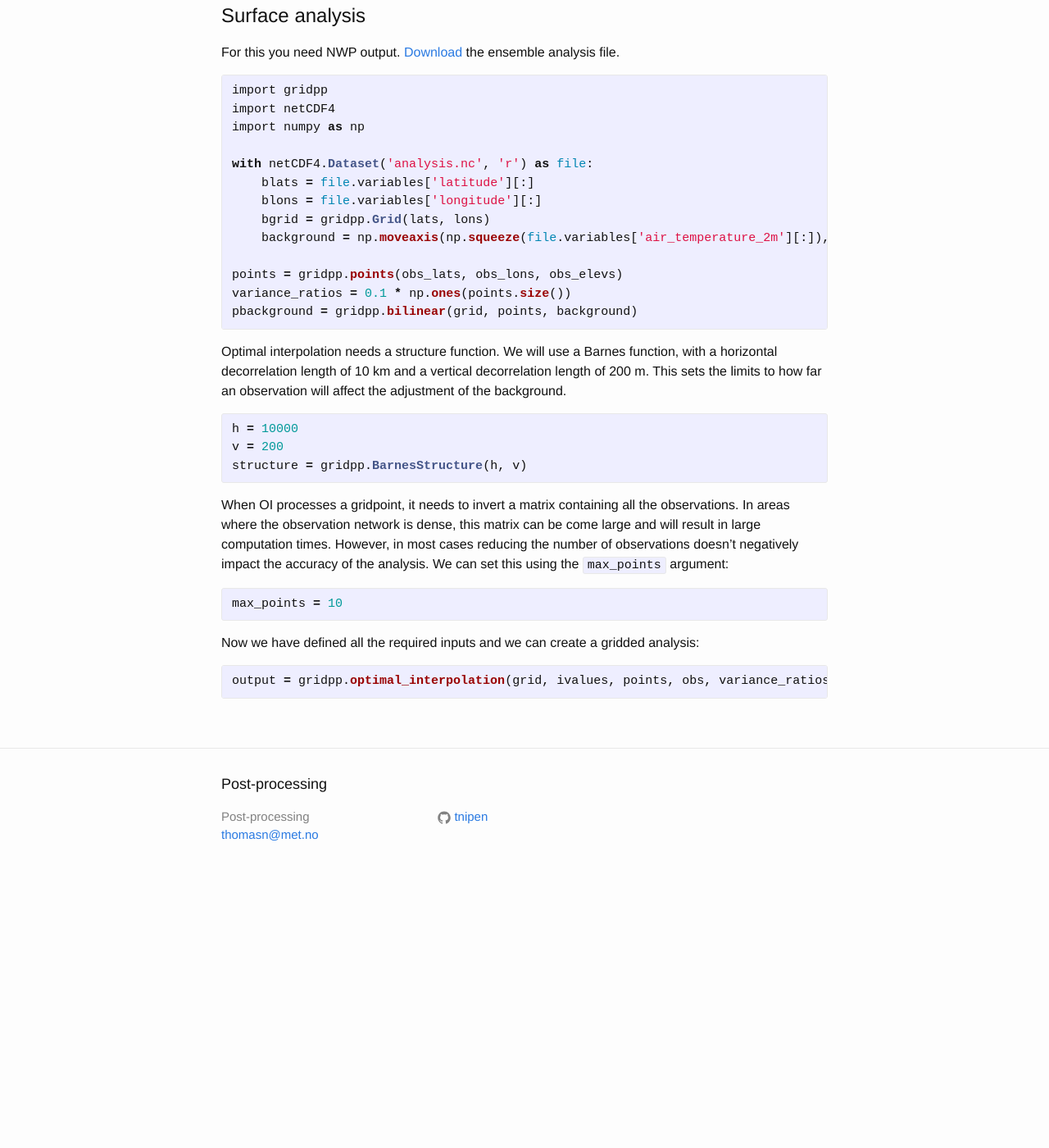
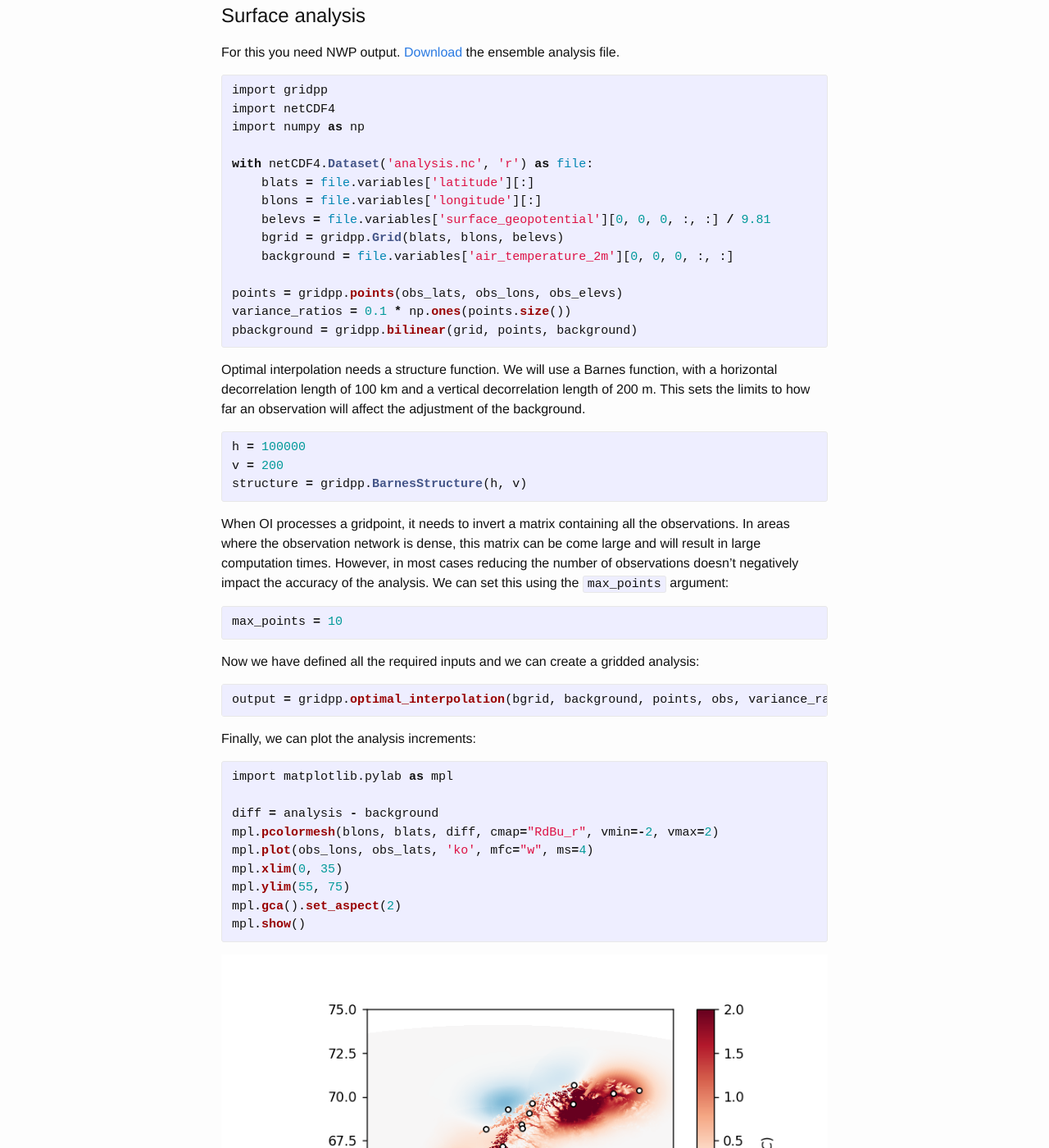
Before and after one commit to tnipen/tnipen.github.io, a Jekyll site: the page built from _posts/2020-05-22-titanlib-gridpp.markdown, in a window 1280 px wide and 1400 px high, scrolled down 952 px. Shown: the whole window at 82% size. Built offline with Jekyll 4.4.1, drawn with Linux system fonts in a browser that asks for light colours; before the commit the page ends 2042 px from its top, so only the background shows below that.

Commit message:
Added analysis increment image

```diff
--- a/_posts/2020-05-22-titanlib-gridpp.markdown
+++ b/_posts/2020-05-22-titanlib-gridpp.markdown
@@ -53,8 +53,9 @@ import numpy as np
 with netCDF4.Dataset('analysis.nc', 'r') as file:
     blats = file.variables['latitude'][:]
     blons = file.variables['longitude'][:]
-    bgrid = gridpp.Grid(lats, lons)
-    background = np.moveaxis(np.squeeze(file.variables['air_temperature_2m'][:]), 0, 2)
+    belevs = file.variables['surface_geopotential'][0, 0, 0, :, :] / 9.81
+    bgrid = gridpp.Grid(blats, blons, belevs)
+    background = file.variables['air_temperature_2m'][0, 0, 0, :, :]
 
 points = gridpp.points(obs_lats, obs_lons, obs_elevs)
 variance_ratios = 0.1 * np.ones(points.size())
@@ -62,10 +63,10 @@ pbackground = gridpp.bilinear(grid, points, background)
 {% endhighlight %}
 
 Optimal interpolation needs a structure function. We will use a Barnes function, with a horizontal
-decorrelation length of 10 km and a vertical decorrelation length of 200 m. This sets the limits to how far an
+decorrelation length of 100 km and a vertical decorrelation length of 200 m. This sets the limits to how far an
 observation will affect the adjustment of the background.
 {% highlight python %}
-h = 10000
+h = 100000
 v = 200
 structure = gridpp.BarnesStructure(h, v)
 {% endhighlight %}
@@ -81,5 +82,20 @@ max_points = 10
 
 Now we have defined all the required inputs and we can create a gridded analysis:
 {% highlight python %}
-output = gridpp.optimal_interpolation(grid, ivalues, points, obs, variance_ratios, pbackground, max_points)
+output = gridpp.optimal_interpolation(bgrid, background, points, obs, variance_ratios, pbackground, structure, max_points)
 {% endhighlight %}
+
+Finally, we can plot the analysis increments:
+{% highlight python %}
+import matplotlib.pylab as mpl
+
+diff = analysis - background
+mpl.pcolormesh(blons, blats, diff, cmap="RdBu_r", vmin=-2, vmax=2)
+mpl.plot(obs_lons, obs_lats, 'ko', mfc="w", ms=4)
+mpl.xlim(0, 35)
+mpl.ylim(55, 75)
+mpl.gca().set_aspect(2)
+mpl.show()
+{% endhighlight %}
+
+![Analysis increment map]({{ site.url }}/assets/img/analysis_increment.png)
```
Also changed, not shown: assets/img/analysis_increment.png (added).
